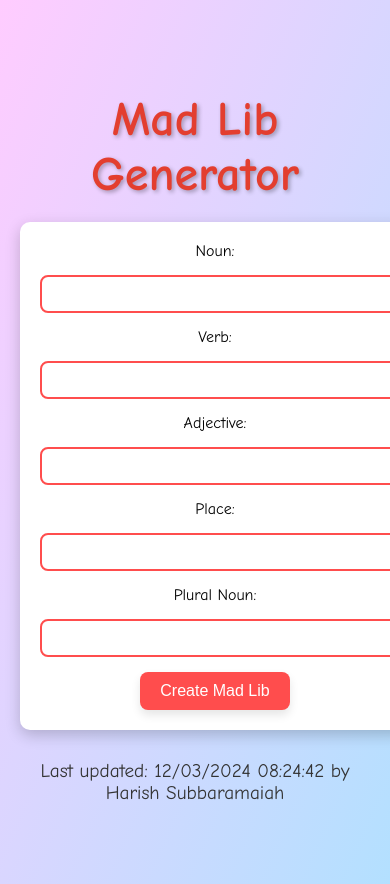
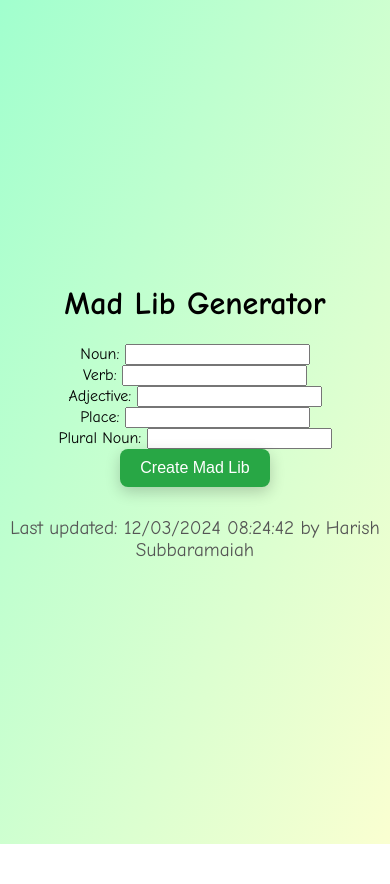
Before and after one commit to harishsreddy6/ITC505, a website: page public/index.html in a window 390 px wide. After the commit the page ends 844 px from the top, so only its background shows below. Drawn offline with Linux system fonts and the light colour scheme.

Commit message:
Update styles.css

```diff
--- a/public/styles.css
+++ b/public/styles.css
@@ -1,90 +1,74 @@
-/* Global Styles */
+/* Success Page Styling */
 body {
     font-family: 'Comic Sans MS', sans-serif;
-    background: linear-gradient(to bottom right, #ffccff, #b3e0ff);
+    background: linear-gradient(to bottom right, #a1ffce, #faffd1); /* Refreshing gradient */
     margin: 0;
     padding: 0;
     display: flex;
+    flex-direction: column;
     justify-content: center;
     align-items: center;
     height: 100vh;
     text-align: center;
+    animation: fadeIn 1.5s ease-out;
 }
 
-/* Animated Heading */
-.animated-heading {
+/* Success Message Styling */
+.success-message {
     font-size: 3rem;
-    color: #e33e2f;
-    display: inline-block; /* Ensure animation applies correctly */
-    animation: jump 1s ease-in-out infinite; /* Add animation */
+    color: #28a745; /* Green for success */
+    font-weight: bold;
+    text-shadow: 2px 2px 5px rgba(0, 0, 0, 0.2);
+    margin-bottom: 20px;
+    animation: popIn 1.2s ease-out; /* Fun animation */
 }
 
-@keyframes jump {
-    0%, 100% {
-        transform: translateY(0); /* Original position */
+@keyframes popIn {
+    0% {
+        transform: scale(0);
+        opacity: 0;
     }
-    50% {
-        transform: translateY(-20px); /* Moves up slightly */
+    60% {
+        transform: scale(1.2);
+        opacity: 1;
+    }
+    100% {
+        transform: scale(1);
     }
 }
 
-
-h1 {
-    color: #ff4d4d;
-    font-size: 3em;
+/* Icon Styling */
+.success-icon {
+    font-size: 5rem;
+    color: #28a745;
     margin-bottom: 20px;
-    text-shadow: 2px 2px 4px rgba(0, 0, 0, 0.3);
-    animation: bounceIn 1s ease-out;
+    animation: bounce 1.5s infinite ease-in-out;
 }
 
-footer p {
-    color: #333;
-    font-size: 1.1em;
+@keyframes bounce {
+    0%, 100% {
+        transform: translateY(0);
+    }
+    50% {
+        transform: translateY(-15px);
+    }
 }
 
-/* Form Styling */
-form {
-    background-color: #fff;
-    padding: 30px;
-    border-radius: 10px;
-    box-shadow: 0 5px 15px rgba(0, 0, 0, 0.2);
-    width: 100%;
-    max-width: 500px;
-    animation: fadeIn 1.5s ease-out;
-}
-
-/* Input Fields */
-input[type="text"] {
-    width: 100%;
-    padding: 10px;
-    margin: 15px 0;
-    border: 2px solid #ff4d4d;
-    border-radius: 8px;
-    font-size: 1.2em;
-    outline: none;
-    transition: 0.3s;
-}
-
-input[type="text"]:focus {
-    border-color: #ff80b3;
-    box-shadow: 0 0 10px rgba(255, 128, 179, 0.5);
-}
-
-/* Button Styling */
+/* Button to Navigate Back */
 button {
-    background-color: #ff4d4d;
+    background-color: #28a745;
     color: white;
     border: none;
     border-radius: 8px;
-    font-size: 1.3em;
-    padding: 15px 30px;
+    font-size: 1.5em;
+    padding: 15px 40px;
     cursor: pointer;
     transition: 0.3s ease;
-    box-shadow: 0 5px 10px rgba(0, 0, 0, 0.1);
+    box-shadow: 0 5px 15px rgba(0, 0, 0, 0.2);
 }
 
 button:hover {
-    background-color: #ff1a1a;
+    background-color: #218838;
     transform: translateY(-3px);
 }
 
@@ -92,76 +76,60 @@ button:active {
     transform: translateY(1px);
 }
 
+/* Add subtle animations to the button */
+@keyframes pulse {
+    0% {
+        transform: scale(1);
+        box-shadow: 0 0 5px rgba(0, 0, 0, 0.1);
+    }
+    50% {
+        transform: scale(1.05);
+        box-shadow: 0 0 20px rgba(0, 0, 0, 0.2);
+    }
+    100% {
+        transform: scale(1);
+        box-shadow: 0 0 5px rgba(0, 0, 0, 0.1);
+    }
+}
+
+button:hover {
+    animation: pulse 1.5s infinite;
+}
+
 /* Footer Styling */
 footer {
     margin-top: 30px;
+    font-size: 1.2em;
+    color: #555;
 }
 
-footer p {
-    font-size: 1.2em;
-}
-
-/* Animation */
-@keyframes bounceIn {
-    0% {
-        transform: scale(0);
-        opacity: 0;
-    }
-    60% {
-        transform: scale(1.1);
-        opacity: 1;
-    }
-    100% {
-        transform: scale(1);
-    }
-}
-
-@keyframes fadeIn {
-    0% {
-        opacity: 0;
-        transform: translateY(20px);
-    }
-    100% {
-        opacity: 1;
-        transform: translateY(0);
-    }
-}
-
-/* Media Query for responsiveness */
+/* Media Queries */
 @media screen and (max-width: 768px) {
-    body {
-        flex-direction: column;
-        padding: 20px;
+    .success-message {
+        font-size: 2.5rem;
     }
 
-    h1 {
-        font-size: 2.5em;
-    }
-
-    form {
-        padding: 20px;
-        width: 100%;
-        max-width: 400px;
+    .success-icon {
+        font-size: 4rem;
     }
 
     button {
-        font-size: 1.1em;
-        padding: 12px 25px;
+        font-size: 1.2em;
+        padding: 12px 30px;
     }
 }
 
 @media screen and (max-width: 480px) {
-    h1 {
-        font-size: 2em;
+    .success-message {
+        font-size: 2rem;
+    }
+
+    .success-icon {
+        font-size: 3rem;
     }
 
     button {
         font-size: 1em;
         padding: 10px 20px;
     }
-
-    input[type="text"] {
-        font-size: 1em;
-        padding: 8px;
-    }
 }
```
